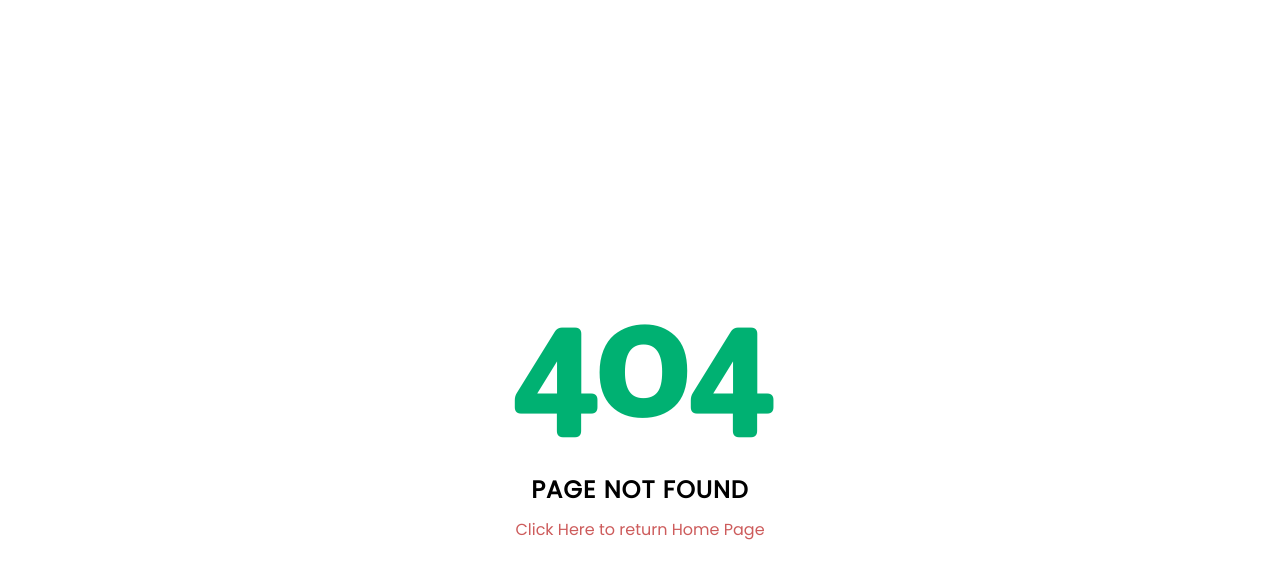
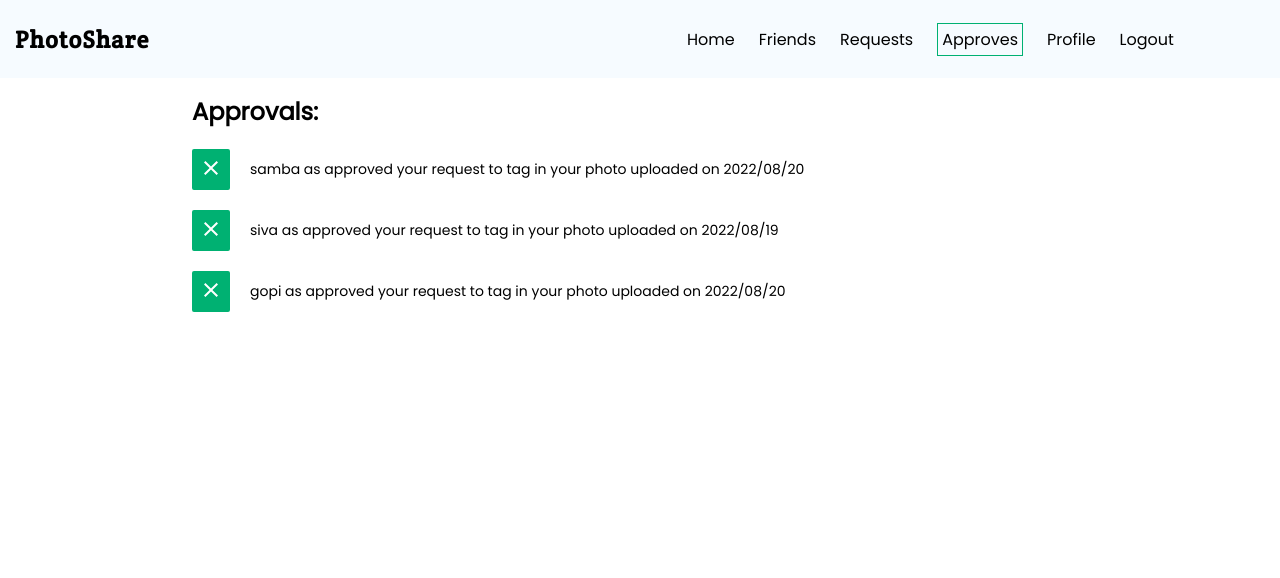
Before and after one commit to samba-chinta/mini-2, a React (Create React App) app in the folder client/: page /approves in a window 1280 px wide. Before the commit this address had no page. Shown: the top 578 px of the page. Built offline with nearby package versions, Linux system fonts and the light colour scheme.

Commit message:
Approve & Nav Pages Added

```diff
--- a/client/src/App.js
+++ b/client/src/App.js
@@ -1,5 +1,6 @@
 import React from "react";
-import { Routes, Route } from 'react-router-dom';
+import { Routes, Route } from "react-router-dom";
+import { useSelector } from "react-redux";
 
 import Welcome from "./pages/Welcome";
 import LoginPage from "./pages/LoginPage";
@@ -7,29 +8,38 @@ import SignupPage from "./pages/SignupPage";
 import UploadPage from "./pages/UploadPage";
 import Profile from "./pages/Profile";
 import PageNotFound from "./pages/PageNotFound";
+import Approve from "./pages/Approve";
+import Navigation from "./components/Navigation/Navigation";
 
 const profileDummyData = {
-  username: 'Samba',
-  email: 'sambasivareddychinta@gmail.com',
-  password: 'samba123@',
+  username: "Samba",
+  email: "sambasivareddychinta@gmail.com",
+  password: "samba123@",
   phone: 7337375243,
   dob: new Date(2000, 10, 24),
-  gender: "male"
-}
+  gender: "male",
+};
 
 const App = (props) => {
+  const isLoggedIn = useSelector((state) => state.user.isLoggedIn);
   return (
     <>
+      {isLoggedIn && <Navigation />}
       <Routes>
-        <Route path="/" element={<Welcome/>} exact/>
-        <Route path="/signin" element={<LoginPage/>} exact/>
-        <Route path="/signup" element={<SignupPage/>} exact/>
-        <Route path="/upload" element={<UploadPage/>} exact/>
-        <Route path="/profile" element={<Profile {...profileDummyData}/>} exact/>
-        <Route path="*" element={<PageNotFound/>}/>
+        <Route path="/" element={<Welcome />} exact />
+        <Route path="/signin" element={<LoginPage />} exact />
+        <Route path="/signup" element={<SignupPage />} exact />
+        <Route path="/upload" element={<UploadPage />} exact />
+        <Route path="/approves" element={<Approve />} exact />
+        <Route
+          path="/profile"
+          element={<Profile {...profileDummyData} />}
+          exact
+        />
+        <Route path="*" element={<PageNotFound />} />
       </Routes>
     </>
-  )
-}
+  );
+};
 
 export default App;
--- a/client/src/components/Navigation/Navigation.js
+++ b/client/src/components/Navigation/Navigation.js
@@ -1,33 +1,55 @@
-import React from 'react';
-import { NavLink } from 'react-router-dom';
+import React, { useState } from "react";
+import { NavLink } from "react-router-dom";
 
-import classes from "../../styles/navigation.module.css"
+import classes from "../../styles/navigation.module.css";
+import MenuIcon from "@mui/icons-material/Menu";
+import CloseIcon from "@mui/icons-material/Close";
 
 const Navigation = (props) => {
+  const [isNavOpened, setIsNavOpened] = useState(false);
+  const isMobile = window.innerWidth < 750? true: false;
+
+  const navBtnClickHandler = () => {
+    setIsNavOpened((prevState) => !prevState);
+  };
+
   return (
-    <header>
+    <header className={classes["nav-header"]}>
       <h2>PhotoShare</h2>
-      <nav>
-        <ul>
-          <li>
+      <button
+        className={classes["mobile-nav__toggler"]}
+        onClick={navBtnClickHandler}
+      >
+        {!isNavOpened ? <MenuIcon /> : <CloseIcon />}
+      </button>
+      <nav
+        className={`${classes["nav"]} ${
+          !isNavOpened && isMobile ? classes["nav-toggler"] : ""
+        }`}
+      >
+        <ul className={classes["nav-list"]}>
+          <li className={classes["nav-item"]}>
             <NavLink to="/">Home</NavLink>
           </li>
-          <li>
-            <NavLink to="/">Friends</NavLink>
+          <li className={classes["nav-item"]}>
+            <NavLink to="/friends">Friends</NavLink>
           </li>
-          <li>
-            <NavLink to="/">Requests</NavLink>
+          <li className={classes["nav-item"]}>
+            <NavLink to="/requests">Requests</NavLink>
           </li>
-          <li>
-            <NavLink to="/">Approves</NavLink>
+          <li className={classes["nav-item"]}>
+            <NavLink to="/approves">Approves</NavLink>
           </li>
-          <li>
-            <NavLink to="/">Logout</NavLink>
+          <li className={classes["nav-item"]}>
+            <NavLink to="/profile">Profile</NavLink>
+          </li>
+          <li className={classes["nav-item"]}>
+            <NavLink to="/logout">Logout</NavLink>
           </li>
         </ul>
       </nav>
     </header>
-  )
-}
+  );
+};
 
 export default Navigation;
--- /dev/null
+++ b/client/src/components/UI/ApproveItem.js
@@ -0,0 +1,26 @@
+import React from "react";
+
+import CloseIcon from "@mui/icons-material/Close";
+import classes from "../../styles/approveItem.module.css";
+
+const ApproveItem = (props) => {
+  const removeBtnHandler = (e) => props.removeItemFunc(props.id);
+
+  return (
+    <div className={classes["approve-wrapper"]}>
+      <button
+        className={classes["btn"]}
+        title="Remove"
+        onClick={removeBtnHandler}
+      >
+        <CloseIcon />
+      </button>
+      <p className={classes["message"]}>
+        {props.approvedUser} as approved your request to tag in your photo
+        uploaded on {props.postDate}
+      </p>
+    </div>
+  );
+};
+
+export default ApproveItem;
--- a/client/src/index.css
+++ b/client/src/index.css
@@ -12,3 +12,9 @@
   margin: 0;
   padding: 0;
 }
+
+.active {
+  border: solid 1px #00B172;
+  padding: 4px;
+  color: #00B172;
+}
--- /dev/null
+++ b/client/src/pages/Approve.js
@@ -0,0 +1,50 @@
+import React, { useState } from "react";
+
+import ApproveItem from "../components/UI/ApproveItem";
+import classes from "../styles/approve.module.css";
+
+const dummyData = [
+  {
+    id: '1',
+    approvedUser: "samba",
+    postDate: "2022/08/20",
+  },
+  {
+    id: '2',
+    approvedUser: "siva",
+    postDate: "2022/08/19",
+  },
+  {
+    id: '3',
+    approvedUser: "gopi",
+    postDate: "2022/08/20",
+  },
+];
+
+const Approve = (props) => {
+  const [approvals, setApprovals] = useState(dummyData);
+
+  const removeAnApproveHandler = (id) => {
+    const remApprovals = approvals.filter(value => value.id !== id);
+    setApprovals(remApprovals);
+  };
+
+  return (
+    <div className={classes["wrapper"]}>
+      <h2>Approvals:</h2>
+      {approvals.length === 0 ? (
+        <p>No Approvals to Show</p>
+      ) : (
+        approvals.map((approve) => (
+          <ApproveItem
+            key={Math.random().toString()}
+            {...approve}
+            removeItemFunc={removeAnApproveHandler}
+          />
+        ))
+      )}
+    </div>
+  );
+};
+
+export default Approve;
--- a/client/src/store/store.js
+++ b/client/src/store/store.js
@@ -1,9 +1,11 @@
 import { configureStore } from "@reduxjs/toolkit";
 
 import portalSlice from "./portal-slice";
+import userSlice from "./user-slice";
 
 const store = configureStore({
   reducer:{
+    user: userSlice.reducer,
     portal: portalSlice.reducer,
   }
 })
--- a/client/src/store/user-slice.js
+++ b/client/src/store/user-slice.js
@@ -0,0 +1,22 @@
+import { createSlice } from '@reduxjs/toolkit';
+
+const userSlice = createSlice({
+  name: 'authentication slice',
+  initialState: {
+    isLoggedIn: true,
+    email: '',
+  },
+  reducers: {
+    login: (state, payload) => {
+      state.isLoggedIn = true;
+      state.email = payload.email;
+    },
+    logout: (state) => {
+      state.isLoggedIn = false;
+      state.email = '';
+    }
+  }
+})
+
+export const userActions = userSlice.actions;
+export default userSlice;
--- /dev/null
+++ b/client/src/styles/approve.module.css
@@ -0,0 +1,23 @@
+.wrapper {
+  width: 90%;
+  margin: 1em auto;
+  display: flex;
+  flex-direction: column;
+  gap: 20px;
+}
+
+.wrapper h2, .wrapper p {
+  font-family: var(--content-font-family);
+}
+
+@media screen and (min-width:650px){
+  .wrapper {
+    width: 80%;
+  }
+}
+
+@media screen and (min-width:850px){
+  .wrapper {
+    width: 70%;
+  }
+}
--- /dev/null
+++ b/client/src/styles/approveItem.module.css
@@ -0,0 +1,22 @@
+.approve-wrapper {
+  display: flex;
+  gap: 20px;
+  align-items: center;
+  font-family: var(--content-font-family);
+  font-size: 14px;
+}
+
+.btn {
+  outline: none;
+  border: solid 2px #00B172;
+  background-color: #00B172;
+  color: #fff;
+  padding: 5px;
+  border-radius: 2px;
+}
+
+.btn:hover {
+  border-color: indianred;
+  color: indianred;
+  background-color: #fff;
+}
--- a/client/src/styles/dragndrop.module.css
+++ b/client/src/styles/dragndrop.module.css
@@ -1,11 +1,7 @@
 .field-wrapper {
   width: 90%;
   height: 90vh;
-  margin: auto;
-  position: absolute;
-  top: 50%;
-  left: 50%;
-  transform: translate(-50%, -50%);
+  margin: 2em auto;
   padding: 10px;
 }
 
@@ -22,3 +18,9 @@
   height: 100%;
   border: dotted 2px #929292;
 }
+
+@media screen and (min-width: 800px) {
+  .field-wrapper {
+    width: 70%;
+  }
+}
--- a/client/src/styles/navigation.module.css
+++ b/client/src/styles/navigation.module.css
@@ -0,0 +1,61 @@
+.nav-header {
+  padding: 15px;
+  background-color: rgb(246, 251, 255);
+  font-family: var(--content-font-family);
+  display: grid;
+  grid-template-columns: repeat(2, 1fr);
+  align-items: center;
+  gap: 30px;
+}
+
+.nav-header h2 {
+  font-family: var(--logo-font-family);
+  letter-spacing: 1px;
+}
+
+.nav-header .mobile-nav__toggler {
+  outline: none;
+  background: none;
+  border: none;
+  text-align: end;
+}
+
+.nav-header .nav {
+  grid-column: span 2;
+  transition: all 1s cubic-bezier(0.075, 0.82, 0.165, 1);
+}
+
+.nav-header .nav-toggler {
+  display: none;
+}
+
+.nav .nav-list {
+  list-style: none;
+  margin: 0 0 0 2em;
+  display: flex;
+  flex-direction: column;
+  gap: 1.5em 0;
+  z-index: 999;
+}
+
+.nav-list .nav-item a{
+  text-decoration: none;
+  color: black;
+}
+
+
+@media screen and (min-width: 750px){
+  .nav-header {
+    height: 3em;
+  }
+  .mobile-nav__toggler {
+    display: none;
+  }
+  .nav-header .nav {
+    grid-column: span 1;
+  }
+  .nav .nav-list {
+    flex-direction: row;
+    gap: 0 1.5em;
+  }
+}
--- a/client/src/styles/profile.module.css
+++ b/client/src/styles/profile.module.css
@@ -1,10 +1,7 @@
 .profile-wrapper{
   width: 90%;
   height: 90vh;
-  position: absolute;
-  top:50%;
-  left: 50%;
-  transform: translate(-50%, -50%);
+  margin: 2em auto;
 }
 
 .profile-header{
```
